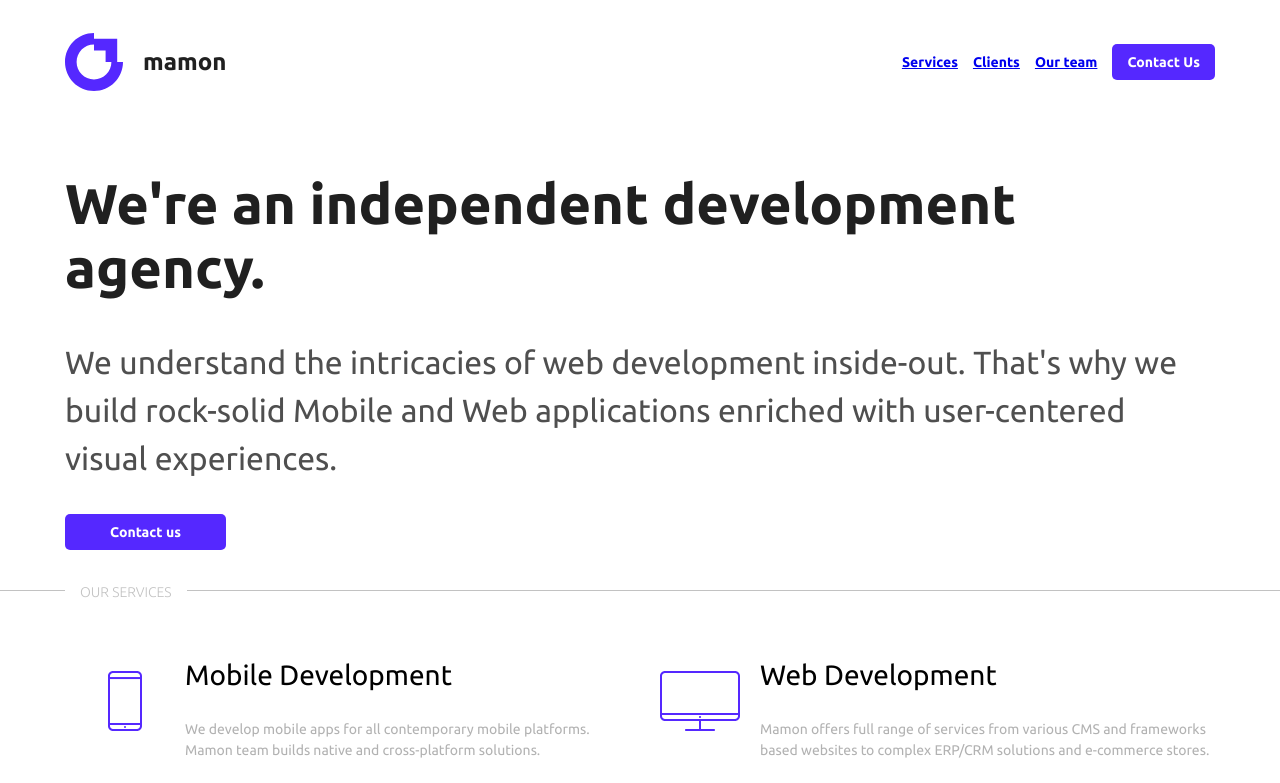
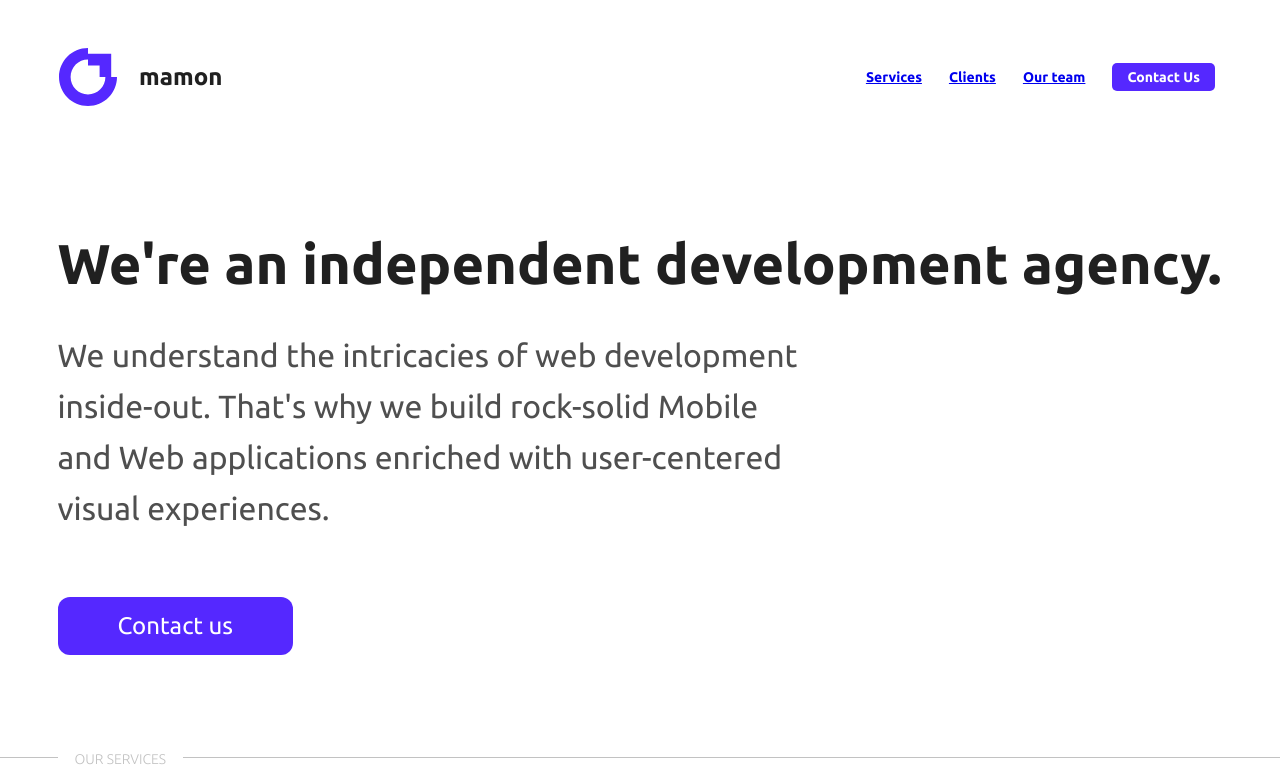
Before and after one commit to IrochkaZ/mamon.pro, a plain HTML site: page index.html in a window 1280 px wide. Shown: the top 783 px of the page. Drawn offline with nearby package versions, Linux system fonts and the light colour scheme.

Commit message:
refactor: refactor layout

```diff
--- a/css/style.css
+++ b/css/style.css
@@ -9,9 +9,9 @@ header{
   width:100%;
   max-width: 1180px;
   margin: 0 auto;
-  padding-left: 15px;
+  padding-left: 9px;
   padding-right: 15px;
-  padding-top: 30px;
+  padding-top: 48px;
   display: flex;
   justify-content: space-between;
   align-items: center;
@@ -25,10 +25,10 @@ header{
 }
 .wrap{
   width:100%;
-  max-width: 1180px;
+  max-width: 1185px;
   margin: 0 auto;
-  padding-left: 15px;
-  padding-right: 15px;
+  padding-left: 10px;
+  padding-right: 10px;
   box-sizing: border-box;
 }
 .nav {
@@ -39,7 +39,7 @@ header{
   font-size: 14px;
 }
 .nav>li{
-  margin-left: 15px;
+  margin-left: 27px;
 }
 .nav>li.a{
   text-decoration: none;
@@ -48,7 +48,7 @@ header{
 .nav_btn{
   background-color: #5528FF;
   border-radius: 5px;
-  padding: 10px 15px;
+  padding: 6px 15px;
   color: #fff;
   border: none;
   font-weight: 700;
@@ -59,7 +59,7 @@ header{
   text-decoration: none;
 }
 .logo_img{
-  margin-right: 20px;
+  margin-right: 22px;
   display: block;
   width: 58px;
   height: 58px;
@@ -70,28 +70,30 @@ header{
   color: #202020;
 }
 .title-main{
+  margin: .6em 0;
   font-size: 56px;
   color: #202020;
   font-weight: 700;
 }
 .text-main{
+  margin-bottom: 63px;
+  max-width: 740px;
   font-size: 32px;
   color: #4F4F4F;
-  line-height: 1.5;
+  line-height: 1.6;
 }
 .button{
   background-color: #5528FF;
-  border-radius: 5px;
-  padding: 10px 45px;
+  border-radius: 12px;
+  padding: 15px 60px;
   color: #fff;
   border: none;
-  font-weight: 700;
-  font-size: 14px;
+  font-size: 24px;
 }
 .page{
   position: relative;
-  padding-top: 40px;
-  padding-bottom: 40px;
+  padding-top: 92px;
+  padding-bottom: 102px;
 }
 .page-top{
   border-top: 1px solid #C2C2C2;
@@ -101,7 +103,7 @@ header{
   top: -24px;
   font-size: 14px;
   font-weight: 300;
-  padding: 5px 15px;
+  padding: 5px 17px;
   background-color: #fff;
   color: #C2C2C2;
 }
@@ -115,7 +117,7 @@ header{
   align-items: center;
 }
 .services_img{
-  flex-basis: 120px;
+  flex-basis: 137px;
   text-align: center;
 }
 .services_text{
@@ -146,6 +148,9 @@ header{
   justify-content:flex-start ;
   align-items: center;
 }
+.team-item h3{
+  font-size: 28px;
+}
 .team-item img{
   margin-right: 20px;
 }
@@ -163,7 +168,7 @@ header{
   display: flex;
 }
 .social>li{
-  margin-left: 15px;
+  margin-left: 40px;
 }
 .social>li>a{
   text-decoration: none;
```
